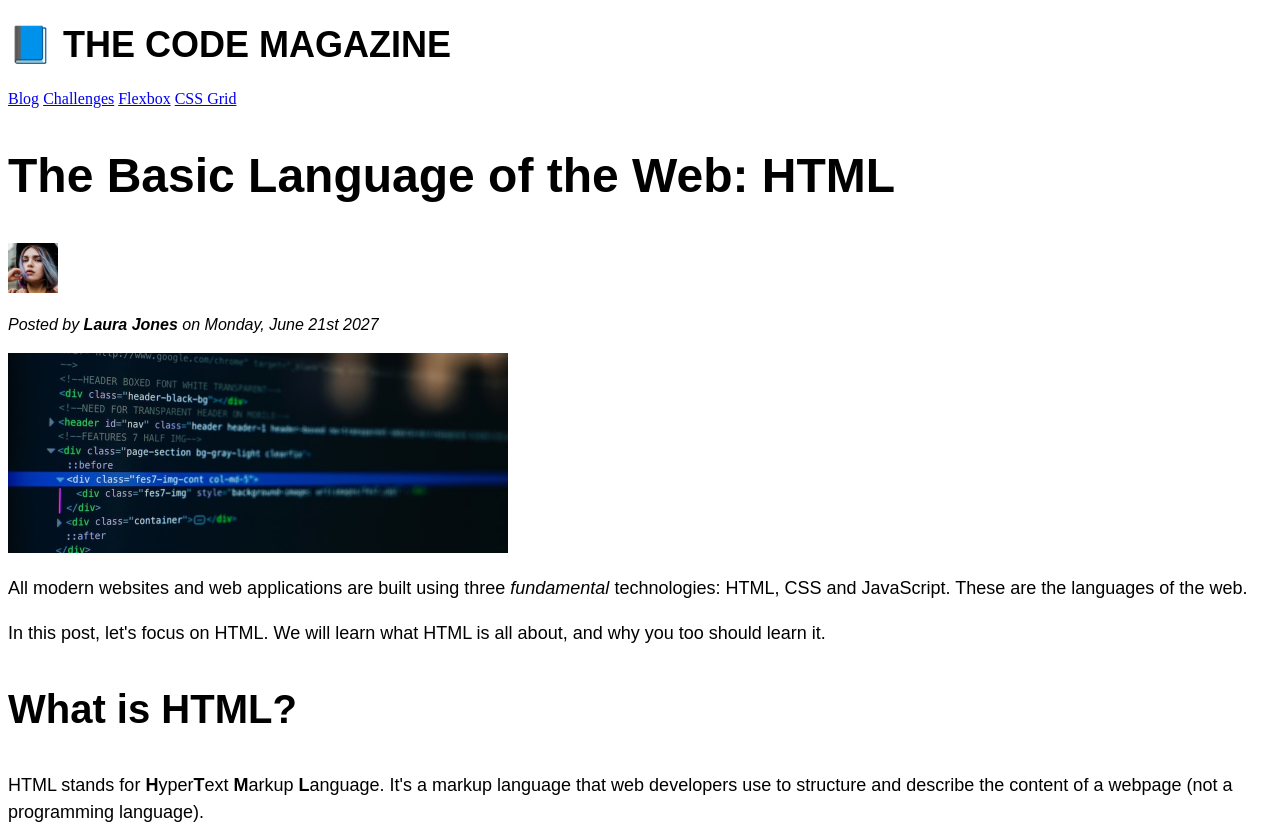
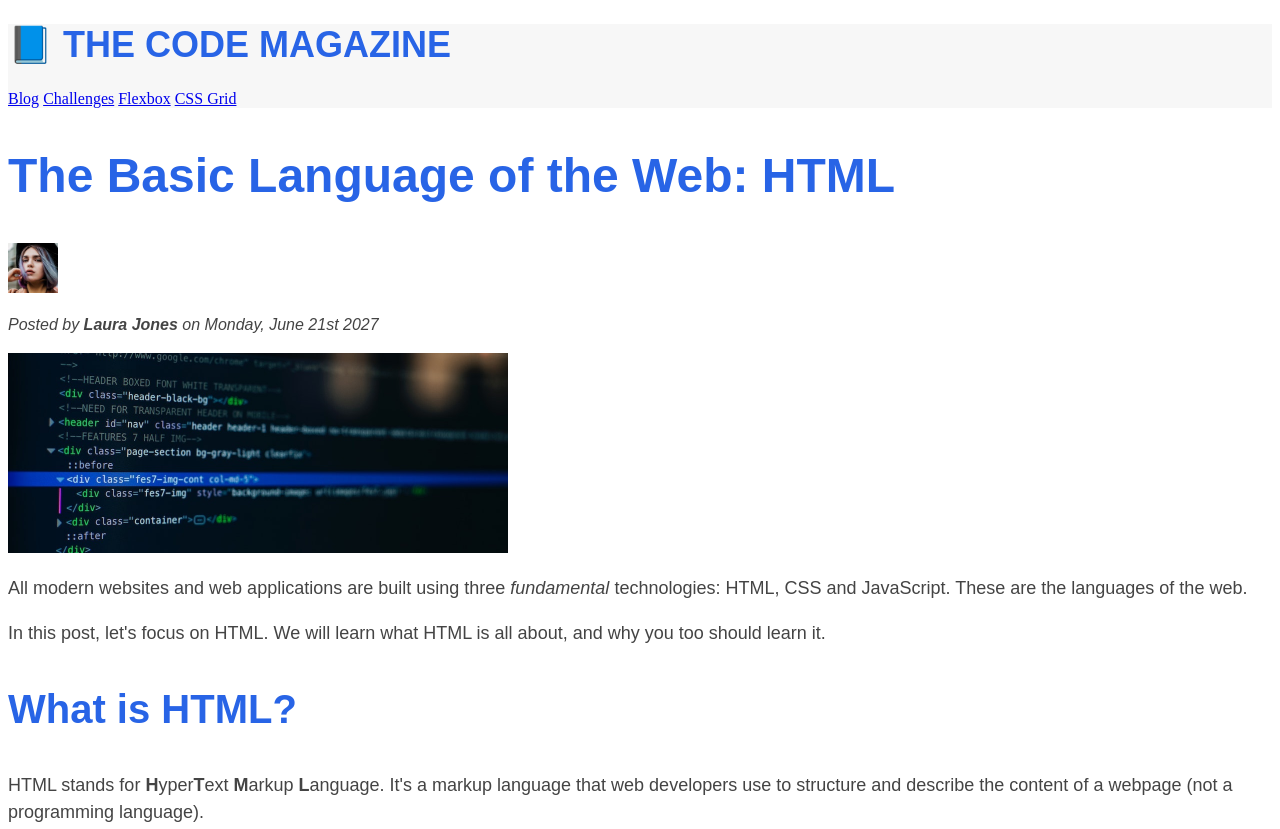
Before and after one commit to Asoo-dev/Build-Responsive-Real-World-Websites, a plain HTML site: page index.html in a window 1280 px wide. Shown: the top 829 px of the page. Drawn offline with Linux system fonts and the light colour scheme.

Commit message:
colooors

```diff
--- a/index.html
+++ b/index.html
@@ -7,7 +7,7 @@
     <link rel="stylesheet" href="style.css" />
   </head>
   <body>
-    <header>
+    <header class="main-header">
       <h1>📘 The Code Magazine</h1>
       <nav>
         <a href="blog.html">Blog</a> <a href="#">Challenges</a>
--- a/style.css
+++ b/style.css
@@ -5,6 +5,13 @@ h4,
 p,
 li {
   font-family: sans-serif;
+  color: #444;
+}
+
+h1,
+h2,
+h3 {
+  color: #2864e6;
 }
 
 h1 {
@@ -53,3 +60,13 @@ li {
 .related {
   list-style: none;
 }
+
+.main-header {
+  background-color: #f7f7f7;
+}
+
+aside {
+  background-color: #f7f7f7;
+  border-top: 5px solid #2864e6;
+  border-bottom: 5px solid #2864e6;
+}
```
